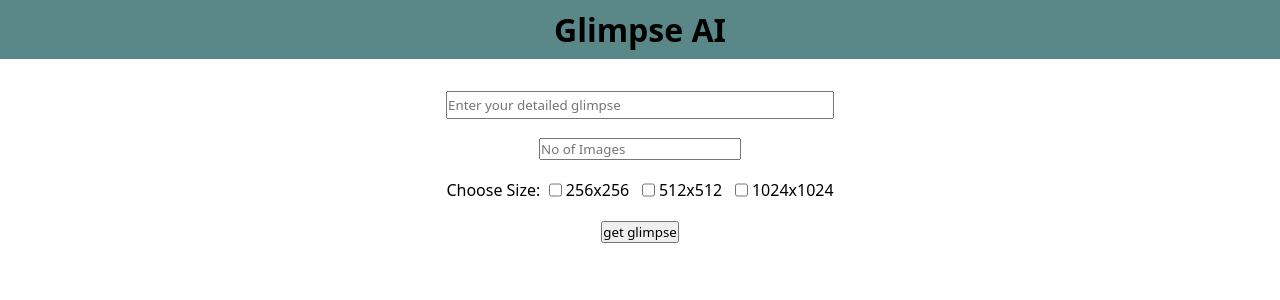
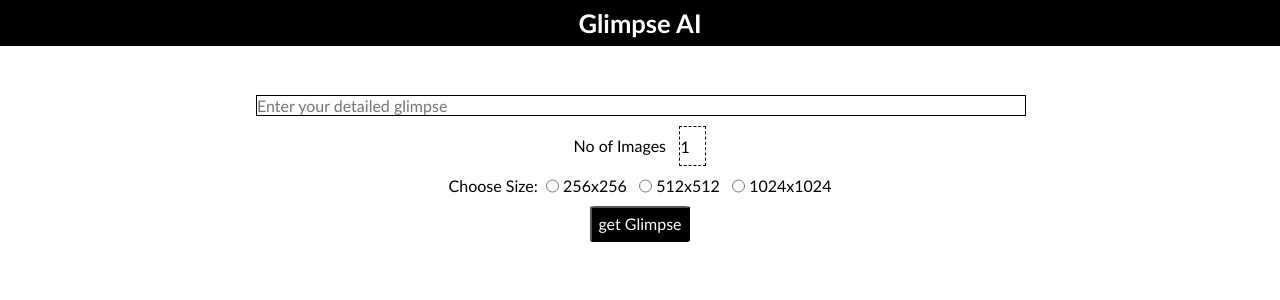
Before and after one commit to i9shubham/GlimpseAI, a web app: file Public/views/index.html in a window 1280 px wide. Shown: the top 300 px of the page. Run offline with its HTML, style and script files only (its server is not run), Linux system fonts and the light colour scheme.

Commit message:
style formatting and url fetchinig done smoothly

```diff
--- a/Public/style.css
+++ b/Public/style.css
@@ -1,38 +1,60 @@
-*{
+* {
     margin: 0;
     padding: 0;
-    font-family: system-ui, -apple-system, BlinkMacSystemFont, 'Segoe UI', Roboto, Oxygen, Ubuntu, Cantarell, 'Open Sans', 'Helvetica Neue', sans-serif;
+    font-size: 2vh;
+    font-family: 'Gill Sans', 'Gill Sans MT', Calibri, 'Trebuchet MS', sans-serif;
 }
 
-body{
-    background-color: #fff;
+.heading {
+    padding: 0.5rem;
+    text-align: center;
+    background-color: #000;
+    color: #fff;
 }
 
-.heading{
-    padding: 0.5rem;
-    display: flex;
-    justify-content: center;
-    background-color: #5A8787;
+.headline {
+    font-size: 2vw;
 }
 
+input {
+    border: 0.1vw solid black;
+}
 
-/* search bar css */
-.searchbar{
-    margin: 2rem;
+.searchbar {
+    margin-top: 5vh;
+    line-height: 2.5;
+}
+
+#searchQuery {
+    width: 60vw;
+    margin: 0 20vw;
+}
+
+#no {
+    width: 2vw;
+    text-align: center;
+    margin-left: 1vw;
+    border: 1px dashed;
+}
+.n{
     display: flex;
     justify-content: center;
 }
-.search{
-    height: 1.5rem;
-    width: 30vw;
-}
-.gridview{
-    margin-top: 1.2rem;
-    display: flex;
-    justify-content: space-around;
-}
-.gridview1{
-    margin-top: 1.2rem;
+.gridview {
     display: flex;
     justify-content: center;
 }
+
+button {
+    color: #fff;
+    background-color: #000;
+    padding: 0.5%;
+    border-radius: 5%;
+}
+
+#images{
+    display: flex;
+}
+#images img{
+    width: 10vw;
+}
--- a/Public/views/index.html
+++ b/Public/views/index.html
@@ -1,5 +1,6 @@
 <!DOCTYPE html>
 <html lang="en">
+
 <head>
     <meta charset="UTF-8">
     <meta http-equiv="X-UA-Compatible" content="IE=edge">
@@ -7,30 +8,38 @@
     <title>Glimpse AI</title>
     <link rel="stylesheet" href=".././style.css">
 </head>
+
 <body>
     <div class="heading">
         <h1 class="headline">Glimpse AI</h1>
     </div>
 
     <div class="searchbar">
-
-
         <form action="/getImage" method="post" autocomplete="off">
-            <input id="searchQuery" name="prompt" class="search" type="text" placeholder="Enter your detailed glimpse">
+            <div>
+                <input id="searchQuery" name="prompt" type="text" placeholder="Enter your detailed glimpse" required>
+            </div>
+            <div class="n">
+                <label for="n">No of Images</label>
+                <input id="no" name="n" type="number" value="1" placeholder="No of Images" min="1" max="10">
+            </div>
             <div class="gridview">
-                <input id="no" name="n" type="number" placeholder="No of Images">
+                <label>Choose Size: &nbsp</label>
+                <input id="small" name="size" type="radio" value="256x256" required>&nbsp<label
+                    for="size">256x256</label>&nbsp &nbsp
+                <input id="medium" name="size" type="radio" value="512x512"> &nbsp<label
+                    for="size">512x512</label>&nbsp &nbsp
+                <input id="large" name="size" type="radio" value="1024x1024">&nbsp<label for="size">1024x1024</label>
             </div>
-            <div class="gridview1">
-                <label >Choose Size: &nbsp</label>
-                <input id="small" name="size" type="checkbox" value="256x256">&nbsp<label for="size">256x256</label>&nbsp &nbsp
-                <input id="medium" name="size" type="checkbox" value="512x512"> &nbsp<label for="size">512x512</label>&nbsp &nbsp
-                <input id="large" name="size" type="checkbox" value="1024x1024">&nbsp<label for="size">1024x1024</label>
-            </div>
-            <div class="gridview1">
-                <input type="submit" value="get glimpse">
+            <div class="gridview">
+                <button type="submit">get Glimpse</button>
             </div>
         </form>
+        <div id="images">
+
+        </div>
     </div>
 
 </body>
+
 </html>
--- a/package.json
+++ b/package.json
@@ -24,6 +24,7 @@
     "dotenv": "^16.0.3",
     "express": "^4.18.2",
     "express-validator": "^6.14.2",
+    "jsdom": "^21.1.0",
     "nodemon": "^2.0.20",
     "open": "^8.4.0",
     "openai": "^3.1.0"
--- a/server.js
+++ b/server.js
@@ -4,9 +4,12 @@ import { dirname } from 'path';
 import { fileURLToPath } from 'url';
 import * as dotenv from 'dotenv'
 import open from 'open'
+import jsdom from 'jsdom'
+const { JSDOM } = jsdom;
 
 import { Configuration, OpenAIApi } from 'openai'
 import { url } from 'inspector';
+import { Console } from 'console';
 
 // import { body, validationResult } from 'express-validator'
 //body validaton will adding to next version
@@ -22,10 +25,10 @@ const configuration = new Configuration({
 
 
 
-
+const dom = new JSDOM(html).window.document;
 app.use(express.static('Public'));
 app.use(express.json()); //midlewares
-app.use(express.urlencoded());
+app.use(express.urlencoded({extended: true}));
 
 app.get("/", (req, res)=>{
     res.sendFile( __dirname + "/Public/views/index.html")
@@ -36,22 +39,28 @@ app.post("/getImage", async(req, res ,next)=>{
     const openai = new OpenAIApi(configuration);
     const response = await openai.createImage({
     prompt: req.body.prompt,
-    n: parseInt(req.body.n), //parseInt is a javascript function which converts string/json(string) into integer
+    n: +req.body.n, //parseInt is a javascript function which converts string/json(string) into integer
     // size: JSON.parse(req.body.size), //trying to parse size as a json but got error in multiply sign
     size: req.body.size,
     response_format: "url", //there is also a b64_json format
     });
-    //working on opening multiple files/images
-    // const n = req.body.n;
-    // console.log(n);
-    // for(var i =0; i<n; i++){
-    //     var imgUrl = response.data.data[i].url;
-    //     await open(imgUrl);
-    //     res.send(response.data.data[i].url);
-    // }
-    const imgUrl = response.data.data[0].url;
-    await open(imgUrl, {app: {name: 'chrome'}});
-    res.send(response.data.data[0].url);
+    console.log(url)
+    let nos = +req.body.n;
+    for(let i = 0; i<nos; i++){
+        console.log(response.data.data[i].url);
+        console.log("************************")
+
+        // function getImage() {
+            let img = document.createElement('img');
+            img.src = response.data.data[i].url;
+            document.getElementById('images').appendChild(img);
+        // }
+        // getImage();
+    }
+
+    // res.send(await open(imgUrl, {app: {name: 'brave'}}));
+    // await open(imgUrl1, {app: {name: 'brave'}});
+    // await open(imgUrl2, {app: {name: 'brave'}});
 })
 
 
```
Also changed, not shown: 1 other file.
